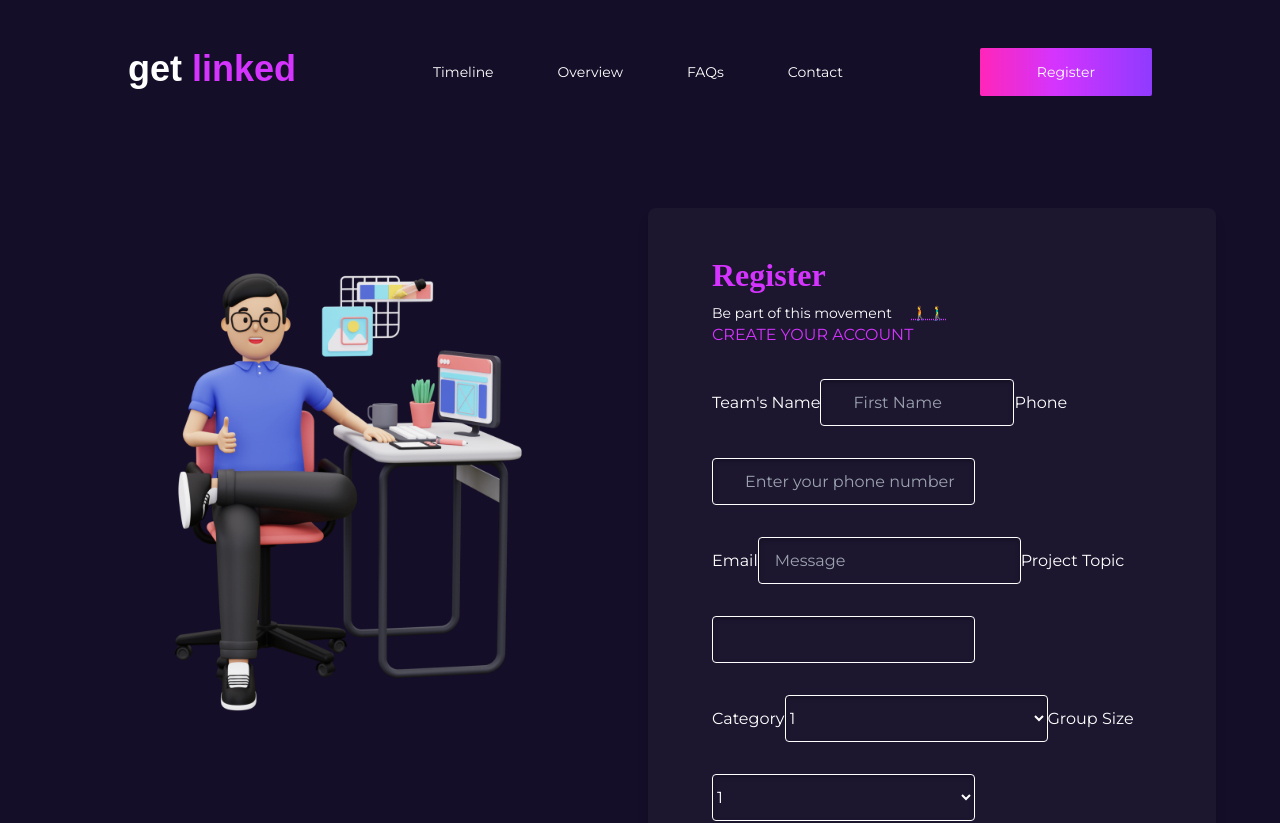
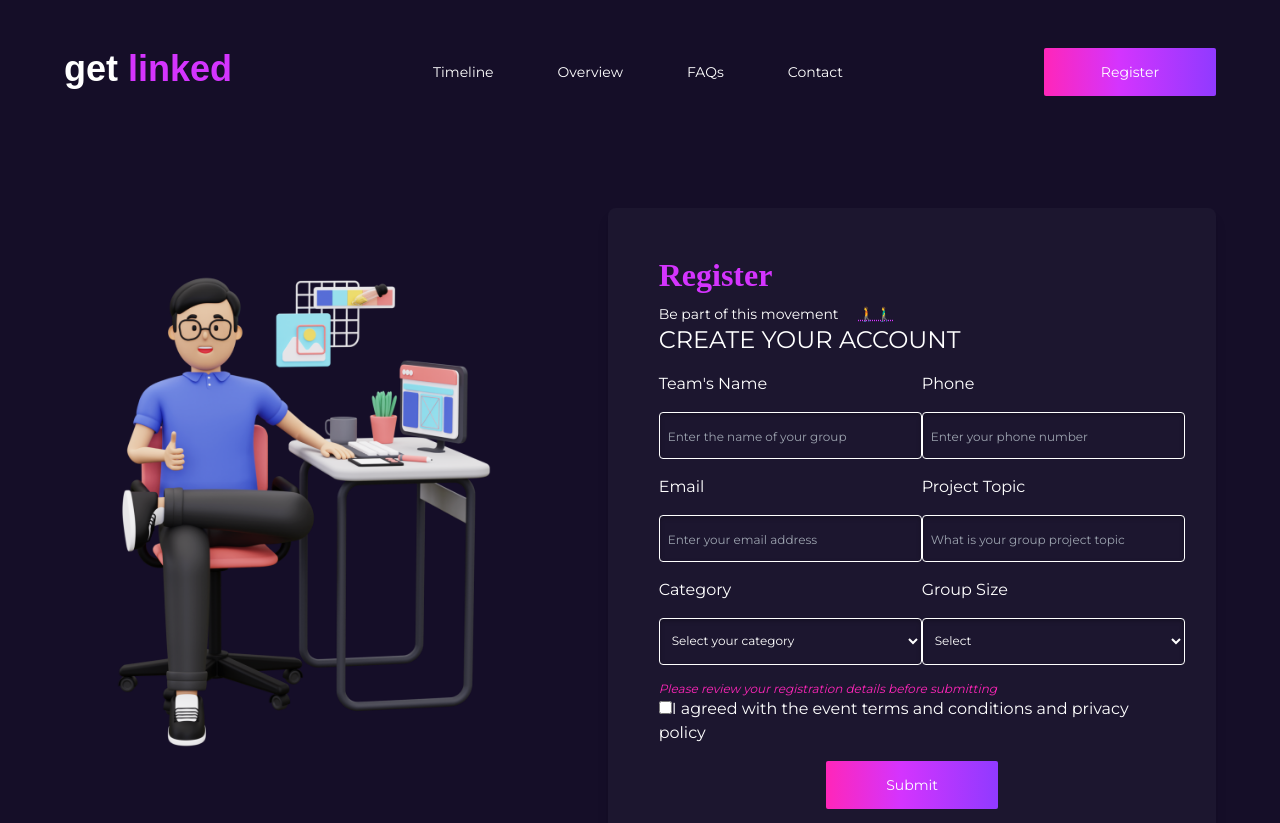
Before and after one commit to FavourOyewumi7/getLinkedSolution, a Vue app in the folder getlinkedsol/: page /register in a window 1280 px wide. Shown: the top 823 px of the page. Built offline with nearby package versions, Linux system fonts and the light colour scheme; a web font is replaced by a local one.

Commit message:
working on all ends to make this work

```diff
--- a/getlinkedsol/src/pages/RegisterPage.vue
+++ b/getlinkedsol/src/pages/RegisterPage.vue
@@ -1,87 +1,113 @@
 <template>
-  <main class="register-section bg-dark w-full h-full px-16 text-white">
+  <main class="register-section bg-dark w-full h-full  text-white">
     <NavBar />
 
-    <section class=" pt-20 grid gap-4 grid-cols-2 h-screen">
+    <section class="pt-20 grid  grid-cols-2 pr-16 ">
       <div>
-        <img src="../assets/registerimage.png" alt="Registration SVG">
+        <img src="../assets/registerimage.png" alt="Registration SVG" />
       </div>
 
       <div>
         <div
-          class="shadow-lg rounded-lg bg-card-dark px-16 pb-16 pt-12 flex flex-row justify-center"
+          class="shadow-lg rounded-lg bg-card-dark    pb-16 pt-12 flex flex-row justify-center"
         >
-          <div class="">
-            <h3 class="register-header text-pink text-left pb-2">
-              Register
-            </h3>
+          <div class="w-5/6">
+            <h3 class="register-header text-pink text-left pb-2">Register</h3>
 
-            <p class="text-sm">Be part of this movement <span class="px-4 decoration-pink decoration-dotted underline transform -scale-x-100 scale-y-100">🚶🚶‍♂️</span></p>
-            <h3 class="contact text-pink text-left pb-4">
-              CREATE YOUR ACCOUNT
-            </h3>
+            <p class="text-sm">
+              Be part of this movement
+              <span
+                class="px-4 decoration-pink decoration-dotted underline transform -scale-x-100 scale-y-100"
+                >🚶🚶‍♂️</span
+              >
+            </p>
+            <h3 class="pb-4 text-2xl">CREATE YOUR ACCOUNT</h3>
 
             <form action="" class="">
-              <div>
+              <div class="flex flex-row justify-between">
+                <span class="flex flex-col">
                   <label for="name">Team's Name</label>
                   <input
                     type="text"
                     name=""
                     id=""
-                placeholder="First Name"
-                class="w-[16.438rem ] h-[2.938rem] shadow-inner bg-[#ffffff08] shadow-[#00000040] rounded my-4 bg-card-dark border border-1 border-white placeholder:pl-8"
+                    placeholder="Enter the name of your group"
+                    class="w-[16.438rem] h-[2.938rem] shadow-inner  shadow-[#00000040] rounded my-4 bg-card-dark border border-1 border-white placeholder:pl-2 placeholder:text-xs"
                   />
+                </span>
 
+                <span class="flex flex-col">
                   <label for="Phone">Phone</label>
                   <input
-                type="number"
+                    type="text"
                     name=""
                     id=""
                     placeholder="Enter your phone number"
-                class="w-[16.438rem] h-[2.938rem] shadow-inner bg-[#ffffff08] shadow-[#00000040] rounded my-4 bg-card-dark border border-1 border-white placeholder:pl-8"
+                    class="w-[16.438rem] h-[2.938rem] shadow-inner  shadow-[#00000040] rounded my-4 bg-card-dark border border-1 border-white placeholder:pl-2 placeholder:text-xs "
                   />
+                </span>
               </div>
 
-              <div>
+              <div class="flex flex-row justify-between">
+                <span class="flex flex-col ">
                   <label for="Email">Email</label>
                   <input
                     type="email"
                     name=""
                     id=""
-                placeholder="Message"
-                class="w-[16.438rem] h-[2.938rem] shadow-inner bg-[#ffffff08] shadow-[#00000040] rounded my-4 bg-card-dark border border-1 border-white placeholder:pl-4 pt-0"
+                    placeholder="Enter your email address"
+                    class="w-[16.438rem] h-[2.938rem] shadow-inner  shadow-[#00000040] rounded my-4 bg-card-dark border border-1 border-white placeholder:pl-2 placeholder:text-xs pt-0"
                   />
+                </span>
 
+                <span class="flex flex-col">
                   <label for="Project Topic">Project Topic</label>
-              <input type="text" name="" id=""
-              class="w-[16.438rem] h-[2.938rem] shadow-inner bg-[#ffffff08] shadow-[#00000040] rounded my-4 bg-card-dark border border-1 border-white placeholder:pl-4 pt-0"
-              >
-
+                  <input
+                    type="text"
+                    name=""
+                    id=""
+                    placeholder="What is your group project topic"
+                    class="w-[16.438rem] h-[2.938rem] shadow-inner  shadow-[#00000040] rounded my-4 bg-card-dark border border-1 border-white placeholder:pl-2 placeholder:text-xs pt-0"
+                  />
+                </span>
               </div>
 
-            <div>
+              <div class="flex flex-row justify-between">
+                <span class="flex flex-col">
                   <label for="Category">Category</label>
-              <select name="category" id=""
-              class="w-[16.438rem] h-[2.938rem] shadow-inner bg-[#ffffff08] shadow-[#00000040] rounded my-4 bg-card-dark border border-1 border-white placeholder:pl-4 pt-0"
+                  <select
+                    name="category"
+                    id=""
+                    class="w-[16.438rem] h-[2.938rem] shadow-inner bg-[#ffffff08] shadow-[#00000040] rounded my-4 bg-card-dark border border-1 border-white pl-2 text-xs pt-0 pr-2"
                   >
+                  <option value="" selected disabled>Select your category</option>
                     <option value="1">1</option>
                     <option value="2">2</option>
                   </select>
+                </span>
 
+                <span class="flex flex-col">
                   <label for="Group Size">Group Size</label>
-              <select name="group size" id=""
-              class="w-[16.438rem] h-[2.938rem] shadow-inner bg-[#ffffff08] shadow-[#00000040] rounded my-4 bg-card-dark border border-1 border-white placeholder:pl-4 pt-0"
+                  <select
+                    name="group size"
+                    id=""
+                    class="w-[16.438rem] h-[2.938rem] shadow-inner bg-[#ffffff08] shadow-[#00000040] rounded my-4 bg-card-dark border border-1 border-white pl-2 text-xs pt-0 pr-2"
                   >
+                  <option value="" selected disabled class="">Select</option>
                     <option value="1">1</option>
                     <option value="2">2</option>
                   </select>
+                </span>
               </div>
               <p class="italic text-xs text-pink-j">
                 Please review your registration details before submitting
               </p>
 
-            <input type="checkbox" name="" id="">
-            <label for="">I agreed with the event terms and conditions  and privacy policy</label>
+              <input type="checkbox" name="" id="" />
+              <label for=""
+                >I agreed with the event terms and conditions and privacy
+                policy</label
+              >
               <div class="flex flex-row justify-center my-4">
                 <ButtonVal> Submit </ButtonVal>
               </div>
@@ -90,8 +116,6 @@
         </div>
       </div>
     </section>
-
-
   </main>
 </template>
 
@@ -99,12 +123,12 @@
 import NavBar from "@/components/NavBar.vue";
 import ButtonVal from "@/components/ButtonVal.vue";
 export default {
-  name: 'RegisterPage',
-  components:{
+  name: "RegisterPage",
+  components: {
     NavBar,
-    ButtonVal
-  }
-}
+    ButtonVal,
+  },
+};
 </script>
 
 <style scoped>
@@ -112,10 +136,10 @@ export default {
   font-family: Clash Display;
   font-size: 32px;
   font-weight: 600;
-  line-height: 39px;
+  line-height: 39.63px;
   letter-spacing: 0em;
 }
-.register-section{
+.register-section {
   font-family: "Montserrat", sans-serif;
 }
 </style>
```
Lines whose indentation alone changed are shown as unchanged.
